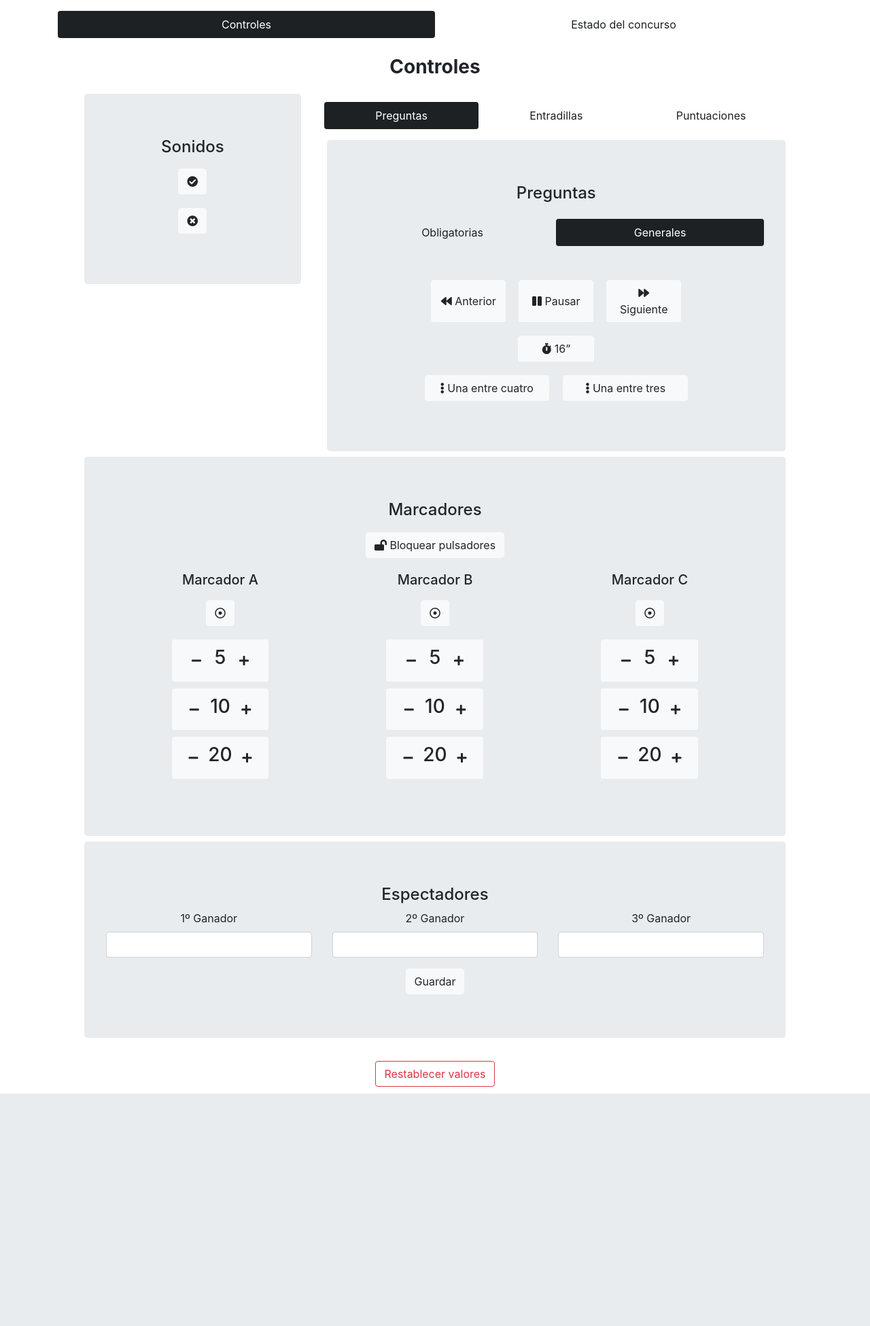
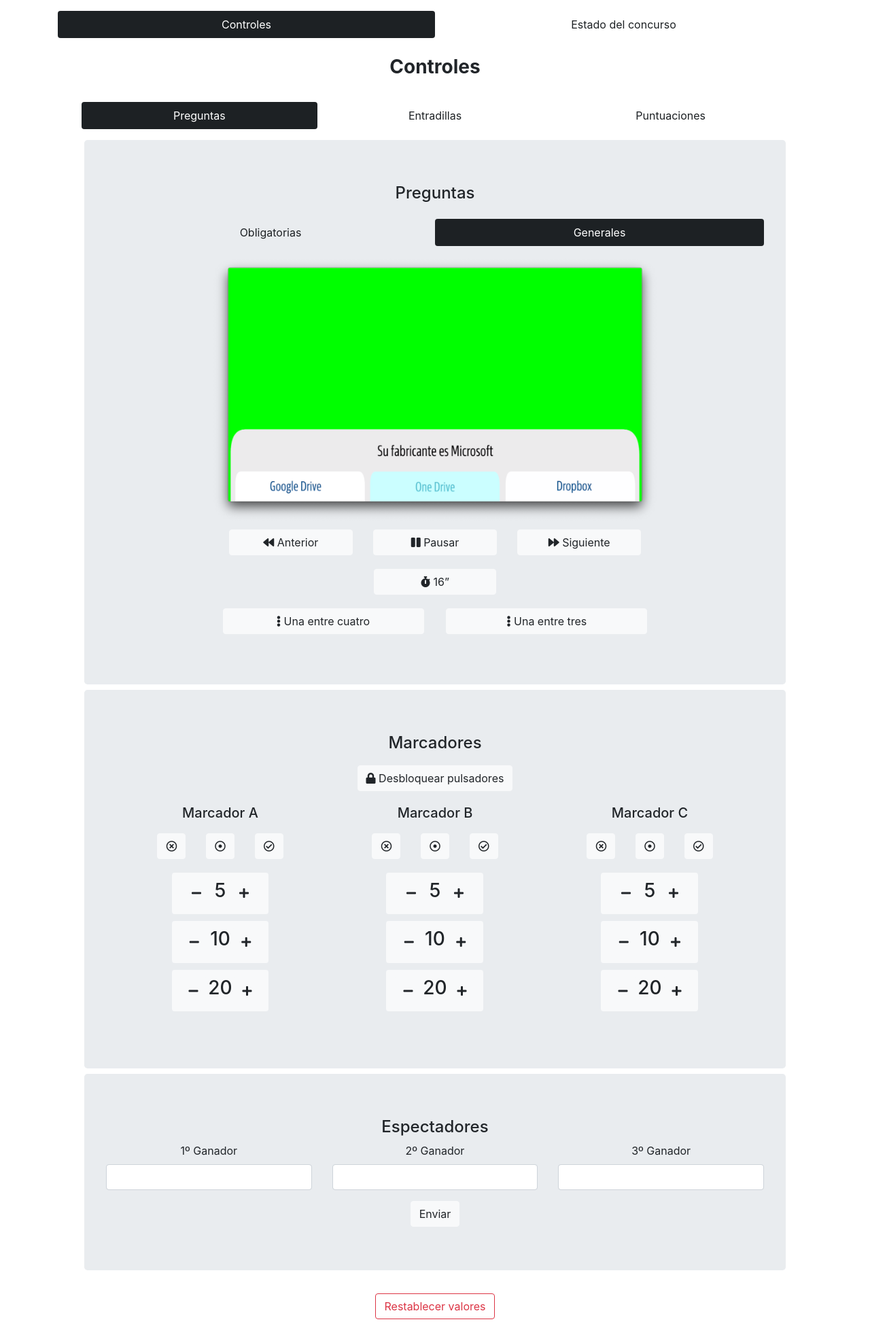
Before and after one commit to Luismoteando/QuizzIS, a PHP site: page /server/cyclAdmin.html in a window 1280 px wide, after a click on "Generales". Shown: the part 64-2015 px from the top of the page at 68% size. Before the commit the page ends 1673 px from the top, so only its background shows below. Run offline with PHP 8.4, Linux system fonts and the light colour scheme; some libraries are stand-ins or nearby versions.

Commit message:
hundred-third commit

```diff
--- a/server/css/admin.css
+++ b/server/css/admin.css
@@ -98,6 +98,12 @@
 .entradillas button {
   margin: 0 auto;
   display: block;
+}
+
+.turnos {
+  padding: 10px;
+  margin: 0 auto;
+  width: 82%;
 }
 
 .puntuaciones {
--- a/server/cyclAdmin.html
+++ b/server/cyclAdmin.html
@@ -44,27 +44,8 @@
                                 <h3><strong>Controles</strong></h3>
                             </div>
                             <div class="row text-center" style="padding: 10px;">
-                                <div class="col-md-4 col-sm-12">
-                                    <div class="jumbotron m-1">
-                                        <h4>Sonidos</h4>
-                                        <div class="row" style="padding: 10px;">
-                                            <div class="col-md-2 col-sm-2" style="margin: auto; padding: 0;">
-                                                <button id="btnCorrecta" type="button" class="btn btn-light">
-                                                    <i class="fas fa-check-circle"></i>
-                                                </button>
-                                            </div>
-                                        </div>
-                                        <div class="row" style="padding: 10px;">
-                                            <div class="col-md-2 col-sm-2" style="margin: auto; padding: 0;">
-                                                <button id="btnIncorrecta" type="button" class="btn btn-light">
-                                                    <i class="fas fa-times-circle"></i>
-                                                </button>
-                                            </div>
-                                        </div>
-                                    </div>
-                                </div>
 
-                                <div class="col-md-8 col-sm-12">
+                                <div class="col-md-12 col-sm-12">
                                     <ul class="nav nav-pills nav-justified mt-3 mb-3" id="pills-tab-second" role="tablist">
                                         <li class="nav-item pill">
                                             <a class="nav-link active" id="tabPreguntas" data-toggle="pill" href="#divPreguntas" role="tab" aria-controls="pills-home" aria-selected="true">Preguntas</a>
@@ -92,7 +73,7 @@
                                                 <div class="tab-content" id="pills-tabContent">
                                                     <div class="tab-pane fade show active" id="divObligatorias" role="tabpanel" aria-labelledby="pills-home-tab">
                                                         <div class="col-md-12">
-                                                            <img id="imgSolucion1" style="width: 70%;">
+                                                            <img id="imgSolucion1" style="width: 70%;" src="media/solutions/cycl/mandatory/4.png">
                                                             <div class="row controls">
                                                                 <button id="btnAntPregO" type="button" class="btn btn-light">
                                                                     <i class="fas fa-backward"></i><span> Anterior</span>
@@ -109,7 +90,7 @@
 
                                                     <div class="tab-pane fade" id="divGenerales" role="tabpanel" aria-labelledby="pills-home-tab">
                                                         <div class="col-md-12">
-                                                            <img id="imgSolucion2" style="width: 70%;">
+                                                            <img id="imgSolucion2" style="width: 70%;" src="media/solutions/cycl/general/1.png">
                                                             <div class="row controls">
                                                                 <button id="btnAntPregG" type="button" class="btn btn-light">
                                                                     <i class="fas fa-backward"></i><span> Anterior</span>
@@ -243,17 +224,25 @@
                                     <div class="jumbotron m-1">
                                         <h4>Marcadores</h4>
                                         <div class="row pushbuttons">
-                                            <button id="btnBloquear" type="button" class="btn btn-light">
-                                                <i class="fas fa-lock-open"></i><span> Bloquear pulsadores</span>
-                                            </button>
+                                            <button id="btnBloquear" type="button" class="btn btn-light"><i class="fas fa-lock"></i><span> Desbloquear pulsadores</span></button>
                                         </div>
                                         <div class="row pushbuttons">
                                             <div class="col-md-4 col-sm-12">
                                                 <h5>Marcador A</h5>
-                                                <div class="row" style="padding: 10px;">
-                                                    <div class="col-md-12 col-sm-12" style="margin: auto;">
+                                                <div class="row turnos">
+                                                    <div class="col-md-4 p-0">
+                                                        <button id="btnIncorrectaA" type="button" class="btn btn-light">
+                                                            <i class="far fa-times-circle"></i>
+                                                        </button>
+                                                    </div>
+                                                    <div class="col-md-4 p-0">
                                                         <button id="btnTurnoA" type="button" class="btn btn-light">
                                                             <i class="far fa-dot-circle"></i>
+                                                        </button>
+                                                    </div>
+                                                    <div class="col-md-4">
+                                                        <button id="btnCorrectaA" type="button" class="btn btn-light">
+                                                            <i class="far fa-check-circle"></i>
                                                         </button>
                                                     </div>
                                                 </div>
@@ -287,10 +276,20 @@
                                             </div>
                                             <div class="col-md-4 col-sm-12">
                                                 <h5>Marcador B</h5>
-                                                <div class="row" style="padding: 10px;">
-                                                    <div class="col-md-12 col-sm-12" style="margin: auto;">
+                                                <div class="row turnos">
+                                                    <div class="col-md-4 p-0">
+                                                        <button id="btnIncorrectaB" type="button" class="btn btn-light">
+                                                            <i class="far fa-times-circle"></i>
+                                                        </button>
+                                                    </div>
+                                                    <div class="col-md-4 p-0">
                                                         <button id="btnTurnoB" type="button" class="btn btn-light">
                                                             <i class="far fa-dot-circle"></i>
+                                                        </button>
+                                                    </div>
+                                                    <div class="col-md-4">
+                                                        <button id="btnCorrectaB" type="button" class="btn btn-light">
+                                                            <i class="far fa-check-circle"></i>
                                                         </button>
                                                     </div>
                                                 </div>
@@ -324,10 +323,20 @@
                                             </div>
                                             <div class="col-md-4 col-sm-12">
                                                 <h5>Marcador C</h5>
-                                                <div class="row" style="padding: 10px;">
-                                                    <div class="col-md-12 col-sm-12" style="margin: auto;">
+                                                <div class="row turnos">
+                                                    <div class="col-md-4 p-0">
+                                                        <button id="btnIncorrectaC" type="button" class="btn btn-light">
+                                                            <i class="far fa-times-circle"></i>
+                                                        </button>
+                                                    </div>
+                                                    <div class="col-md-4 p-0">
                                                         <button id="btnTurnoC" type="button" class="btn btn-light">
                                                             <i class="far fa-dot-circle"></i>
+                                                        </button>
+                                                    </div>
+                                                    <div class="col-md-4">
+                                                        <button id="btnCorrectaC" type="button" class="btn btn-light">
+                                                            <i class="far fa-check-circle"></i>
                                                         </button>
                                                     </div>
                                                 </div>
@@ -380,7 +389,7 @@
                                             </div>
                                         </div>
                                         <button id="btnSubmit" class="btn btn-light">
-                                            Guardar
+                                            Enviar
                                         </button>
                                     </div>
                                 </div>
@@ -683,18 +692,6 @@
                 });
             }
 
-            btnCorrecta.onclick = function() {
-                $.post("cyclServer.php", {
-                    sfx: 0
-                });
-            };
-
-            btnIncorrecta.onclick = function() {
-                $.post("cyclServer.php", {
-                    sfx: 1
-                });
-            };
-
             btnEntr1.onclick = function() {
                 $.post("cyclServer.php", {
                     mode: "leads",
@@ -769,6 +766,21 @@
                 }
             }
 
+            btnCorrectaA.onclick = function() {
+                if (turn == "a") {
+                    $.post("cyclServer.php", {
+                        turnAux: null,
+                        lock: true,
+                        sfx: 0
+                    });
+                } else {
+                    $.post("cyclServer.php", {
+                        turnAux: "a",
+                        lock: true
+                    });
+                }
+            };
+
             btnTurnoA.onclick = function() {
                 if (turn == "a") {
                     $.post("cyclServer.php", {
@@ -782,6 +794,21 @@
                     });
                 }
             }
+
+            btnIncorrectaA.onclick = function() {
+                if (turn == "a") {
+                    $.post("cyclServer.php", {
+                        turnAux: null,
+                        lock: true,
+                        sfx: 1
+                    });
+                } else {
+                    $.post("cyclServer.php", {
+                        turnAux: "a",
+                        lock: true
+                    });
+                }
+            };
 
             btnAdd5A.onclick = function() {
                 $.post("cyclServer.php", {
@@ -819,6 +846,21 @@
                 });
             };
 
+            btnCorrectaB.onclick = function() {
+                if (turn == "b") {
+                    $.post("cyclServer.php", {
+                        turnAux: null,
+                        lock: true,
+                        sfx: 0
+                    });
+                } else {
+                    $.post("cyclServer.php", {
+                        turnAux: "b",
+                        lock: true
+                    });
+                }
+            };
+
             btnTurnoB.onclick = function() {
                 if (turn == "b") {
                     $.post("cyclServer.php", {
@@ -832,6 +874,21 @@
                     });
                 }
             }
+
+            btnIncorrectaB.onclick = function() {
+                if (turn == "b") {
+                    $.post("cyclServer.php", {
+                        turnAux: null,
+                        lock: true,
+                        sfx: 1
+                    });
+                } else {
+                    $.post("cyclServer.php", {
+                        turnAux: "b",
+                        lock: true
+                    });
+                }
+            };
 
             btnAdd5B.onclick = function() {
                 $.post("cyclServer.php", {
@@ -869,6 +926,21 @@
                 });
             };
 
+            btnCorrectaC.onclick = function() {
+                if (turn == "c") {
+                    $.post("cyclServer.php", {
+                        turnAux: null,
+                        lock: true,
+                        sfx: 0
+                    });
+                } else {
+                    $.post("cyclServer.php", {
+                        turnAux: "c",
+                        lock: true
+                    });
+                }
+            };
+
             btnTurnoC.onclick = function() {
                 if (turn == "c") {
                     $.post("cyclServer.php", {
@@ -882,6 +954,21 @@
                     });
                 }
             }
+
+            btnIncorrectaC.onclick = function() {
+                if (turn == "c") {
+                    $.post("cyclServer.php", {
+                        turnAux: null,
+                        lock: true,
+                        sfx: 1
+                    });
+                } else {
+                    $.post("cyclServer.php", {
+                        turnAux: "c",
+                        lock: true
+                    });
+                }
+            };
 
             btnAdd5C.onclick = function() {
                 $.post("cyclServer.php", {
@@ -1020,30 +1107,53 @@
                     }
                 }
 
-                turn = response[10].value[0];
-                if (response[10].value[0] == "a") {
+                if (turn == "a") {
+                    btnIncorrectaA.innerHTML = '<i class="fas fa-times-circle"></i>';
                     btnTurnoA.innerHTML = '<i class="fas fa-dot-circle"></i>';
+                    btnCorrectaA.innerHTML = '<i class="fas fa-check-circle"></i>';
+                    btnIncorrectaB.innerHTML = '<i class="far fa-times-circle"></i>';
+                    btnTurnoB.innerHTML = '<i class="far fa-dot-circle"></i>';
+                    btnCorrectaB.innerHTML = '<i class="far fa-check-circle"></i>';
+                    btnIncorrectaC.innerHTML = '<i class="far fa-times-circle"></i>';
+                    btnTurnoC.innerHTML = '<i class="far fa-dot-circle"></i>';
+                    btnCorrectaC.innerHTML = '<i class="far fa-check-circle"></i>';
+                } else if (turn == "b") {
+                    btnIncorrectaB.innerHTML = '<i class="fas fa-times-circle"></i>';
+                    btnTurnoB.innerHTML = '<i class="fas fa-dot-circle"></i>';
+                    btnCorrectaB.innerHTML = '<i class="fas fa-check-circle"></i>';
+                    btnIncorrectaA.innerHTML = '<i class="far fa-times-circle"></i>';
+                    btnTurnoA.innerHTML = '<i class="far fa-dot-circle"></i>';
+                    btnCorrectaA.innerHTML = '<i class="far fa-check-circle"></i>';
+                    btnIncorrectaC.innerHTML = '<i class="far fa-times-circle"></i>';
+                    btnTurnoC.innerHTML = '<i class="far fa-dot-circle"></i>';
+                    btnCorrectaC.innerHTML = '<i class="far fa-check-circle"></i>';
+                } else if (turn == "c") {
+                    btnIncorrectaC.innerHTML = '<i class="fas fa-times-circle"></i>';
+                    btnTurnoC.innerHTML = '<i class="fas fa-dot-circle"></i>';
+                    btnCorrectaC.innerHTML = '<i class="fas fa-check-circle"></i>';
+                    btnIncorrectaB.innerHTML = '<i class="far fa-times-circle"></i>';
+                    btnTurnoB.innerHTML = '<i class="far fa-dot-circle"></i>';
+                    btnCorrectaB.innerHTML = '<i class="far fa-check-circle"></i>';
+                    btnIncorrectaA.innerHTML = '<i class="far fa-times-circle"></i>';
+                    btnTurnoA.innerHTML = '<i class="far fa-dot-circle"></i>';
+                    btnCorrectaA.innerHTML = '<i class="far fa-check-circle"></i>';
+                } else {
+                    btnTurnoA.innerHTML = '<i class="far fa-dot-circle"></i>';
                     btnTurnoB.innerHTML = '<i class="far fa-dot-circle"></i>';
                     btnTurnoC.innerHTML = '<i class="far fa-dot-circle"></i>';
-                } else if (response[10].value[0] == "b") {
-                    btnTurnoB.innerHTML = '<i class="fas fa-dot-circle"></i>';
-                    btnTurnoA.innerHTML = '<i class="far fa-dot-circle"></i>';
-                    btnTurnoC.innerHTML = '<i class="far fa-dot-circle"></i>';
-                } else if (response[10].value[0] == "c") {
-                    btnTurnoC.innerHTML = '<i class="fas fa-dot-circle"></i>';
-                    btnTurnoA.innerHTML = '<i class="far fa-dot-circle"></i>';
-                    btnTurnoB.innerHTML = '<i class="far fa-dot-circle"></i>';
-                } else {
-                    btnTurnoC.innerHTML = '<i class="far fa-dot-circle"></i>';
-                    btnTurnoA.innerHTML = '<i class="far fa-dot-circle"></i>';
-                    btnTurnoB.innerHTML = '<i class="far fa-dot-circle"></i>';
+                    btnCorrectaA.innerHTML = '<i class="far fa-check-circle"></i>';
+                    btnCorrectaB.innerHTML = '<i class="far fa-check-circle"></i>';
+                    btnCorrectaC.innerHTML = '<i class="far fa-check-circle"></i>';
+                    btnIncorrectaA.innerHTML = '<i class="far fa-times-circle"></i>';
+                    btnIncorrectaB.innerHTML = '<i class="far fa-times-circle"></i>';
+                    btnIncorrectaC.innerHTML = '<i class="far fa-times-circle"></i>';
                 }
 
-                if (response[10].value[0] == "a") {
+                if (turn == "a") {
                     liTurno1.innerHTML = response[11].value[0];
-                } else if (response[10].value[0] == "b") {
+                } else if (turn == "b") {
                     liTurno1.innerHTML = response[12].value[0];
-                } else if (response[10].value[0] == "c") {
+                } else if (turn == "c") {
                     liTurno1.innerHTML = response[13].value[0];
                 } else {
                     liTurno1.innerHTML = "ninguno";
```
Also changed, not shown: server/bachAdmin.html (+171 -61 lines), server/bachServer.php (+17 -0 lines), server/cyclServer.php (+17 -0 lines), 6 other files.
